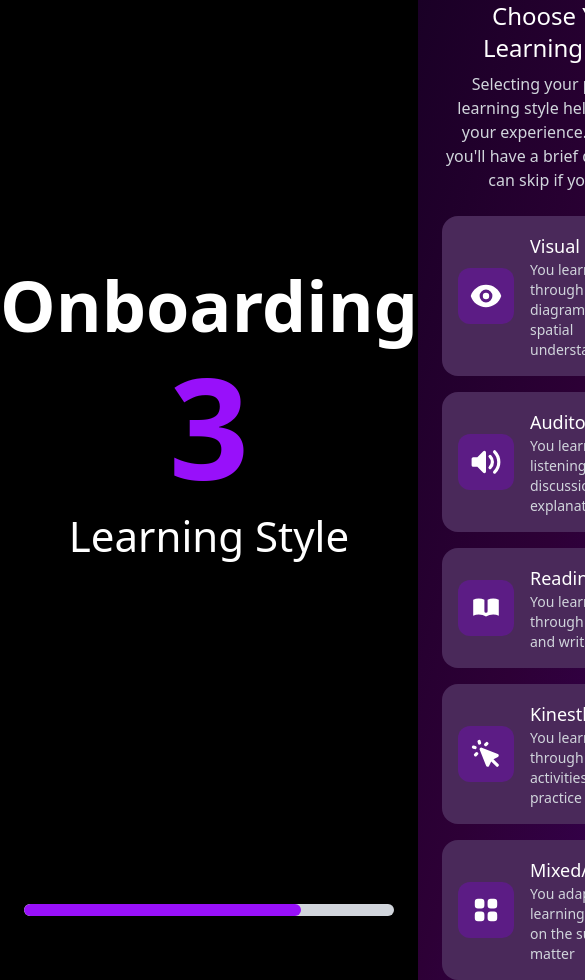
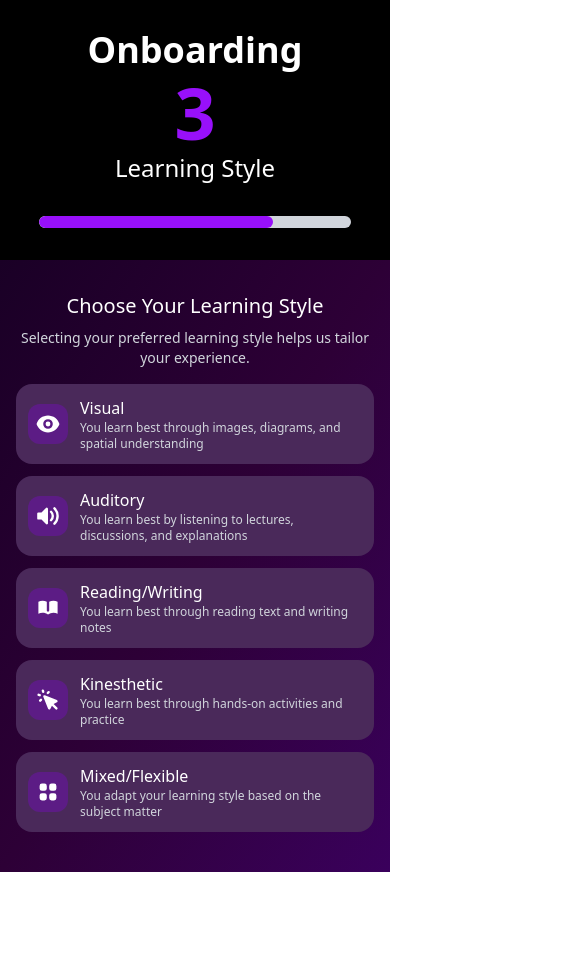
Before and after one commit to kalviumcommunity/S76_balaji_Openln, a React (Vite) app in the folder client/: page /onboarding/learning-style in a window 390 px wide. Shown: the top 980 px of the page, 585 px wide, since content can reach past the window. After the commit the page ends 872 px from the top, so only its background shows below. Built offline with nearby package versions, Linux system fonts and the light colour scheme.

Commit message:
done some ui enhansments

```diff
--- a/client/src/pages/Dashboard.jsx
+++ b/client/src/pages/Dashboard.jsx
@@ -32,7 +32,7 @@ const Dashboard = () => {
         <img
           src="/bg-ell.png"
           alt="background"
-          className="absolute inset-0 w-[1000px] opacity-40 h-[600px] blur-md object-cover md:ml-[22%] mt-22 pointer-events-none z-0"
+          className="absolute inset-0 w-[500px] opacity-40 h-[700px] blur-md object-cover md:ml-[57%] mt-8 pointer-events-none z-0"
         />
 
         {/* Card */}
@@ -73,7 +73,7 @@ const Dashboard = () => {
                 <span className="text-[#A259FF]">E</span>
                 <span className="text-white/70">D</span>
               </div>
-              <div className="w-full h-4 bg-white/30 rounded-full overflow-hidden">
+              <div className="w-full hover:bg-white/60 h-4 bg-white/30 rounded-full overflow-hidden">
                 <div
                   className="h-full bg-[#A259FF] rounded-full"
                   style={{ width: `${user.progress}%` }}
@@ -81,7 +81,7 @@ const Dashboard = () => {
               </div>
             </div>
             {/* Goal */}
-            <div className=" bg-white/15 rounded-2xl px-4 md:px-8 py-5 flex flex-col items-center">
+            <div className=" bg-white/15 rounded-2xl hover:scale-105 px-4 md:px-8 py-5 flex flex-col items-center">
               <span className="text-xl md:text-2xl font-normal text-white mb-2">Goal</span>
               <span className="text-lg md:text-xl font-medium text-[#FFD600] bg-white/10 rounded-xl px-4 py-2 w-full text-center">
                 {userGoal}
--- a/client/src/pages/OnboardingLearningStyle.jsx
+++ b/client/src/pages/OnboardingLearningStyle.jsx
@@ -4,20 +4,40 @@ import { useNavigate } from "react-router-dom";
 const learningStyles = [
 	{
 		name: "Visual",
-    description: "You learn best through images, diagrams, and spatial understanding",
+		description:
+			"You learn best through images, diagrams, and spatial understanding",
 		icon: (
-      <svg xmlns="http://www.w3.org/2000/svg" className="h-8 w-8" viewBox="0 0 20 20" fill="currentColor">
+			<svg
+				xmlns="http://www.w3.org/2000/svg"
+				className="h-6 w-6 md:h-8 md:w-8"
+				viewBox="0 0 20 20"
+				fill="currentColor"
+			>
 				<path d="M10 12a2 2 0 100-4 2 2 0 000 4z" />
-        <path fillRule="evenodd" d="M.458 10C1.732 5.943 5.522 3 10 3s8.268 2.943 9.542 7c-1.274 4.057-5.064 7-9.542 7S1.732 14.057.458 10zM14 10a4 4 0 11-8 0 4 4 0 018 0z" clipRule="evenodd" />
+				<path
+					fillRule="evenodd"
+					d="M.458 10C1.732 5.943 5.522 3 10 3s8.268 2.943 9.542 7c-1.274 4.057-5.064 7-9.542 7S1.732 14.057.458 10zM14 10a4 4 0 11-8 0 4 4 0 018 0z"
+					clipRule="evenodd"
+				/>
 			</svg>
 		),
 	},
 	{
 		name: "Auditory",
-    description: "You learn best by listening to lectures, discussions, and explanations",
+		description:
+			"You learn best by listening to lectures, discussions, and explanations",
 		icon: (
-      <svg xmlns="http://www.w3.org/2000/svg" className="h-8 w-8" viewBox="0 0 20 20" fill="currentColor">
-        <path fillRule="evenodd" d="M9.383 3.076A1 1 0 0110 4v12a1 1 0 01-1.707.707L4.586 13H2a1 1 0 01-1-1V8a1 1 0 011-1h2.586l3.707-3.707a1 1 0 011.09-.217zM14.657 2.929a1 1 0 011.414 0A9.972 9.972 0 0119 10a9.972 9.972 0 01-2.929 7.071 1 1 0 01-1.414-1.414A7.971 7.971 0 0017 10c0-2.21-.894-4.208-2.343-5.657a1 1 0 010-1.414zm-2.829 2.828a1 1 0 011.415 0A5.983 5.983 0 0115 10a5.984 5.984 0 01-1.757 4.243 1 1 0 01-1.415-1.415A3.984 3.984 0 0013 10a3.983 3.983 0 00-1.172-2.828 1 1 0 010-1.415z" clipRule="evenodd" />
+			<svg
+				xmlns="http://www.w3.org/2000/svg"
+				className="h-6 w-6 md:h-8 md:w-8"
+				viewBox="0 0 20 20"
+				fill="currentColor"
+			>
+				<path
+					fillRule="evenodd"
+					d="M9.383 3.076A1 1 0 0110 4v12a1 1 0 01-1.707.707L4.586 13H2a1 1 0 01-1-1V8a1 1 0 011-1h2.586l3.707-3.707a1 1 0 011.09-.217zM14.657 2.929a1 1 0 011.414 0A9.972 9.972 0 0119 10a9.972 9.972 0 01-2.929 7.071 1 1 0 01-1.414-1.414A7.971 7.971 0 0017 10c0-2.21-.894-4.208-2.343-5.657a1 1 0 010-1.414zm-2.829 2.828a1 1 0 011.415 0A5.983 5.983 0 0115 10a5.984 5.984 0 01-1.757 4.243 1 1 0 01-1.415-1.415A3.984 3.984 0 0013 10a3.983 3.983 0 00-1.172-2.828 1 1 0 010-1.415z"
+					clipRule="evenodd"
+				/>
 			</svg>
 		),
 	},
@@ -25,7 +45,12 @@ const learningStyles = [
 		name: "Reading/Writing",
 		description: "You learn best through reading text and writing notes",
 		icon: (
-      <svg xmlns="http://www.w3.org/2000/svg" className="h-8 w-8" viewBox="0 0 20 20" fill="currentColor">
+			<svg
+				xmlns="http://www.w3.org/2000/svg"
+				className="h-6 w-6 md:h-8 md:w-8"
+				viewBox="0 0 20 20"
+				fill="currentColor"
+			>
 				<path d="M9 4.804A7.968 7.968 0 005.5 4c-1.255 0-2.443.29-3.5.804v10A7.969 7.969 0 015.5 14c1.669 0 3.218.51 4.5 1.385A7.962 7.962 0 0114.5 14c1.255 0 2.443.29 3.5.804v-10A7.968 7.968 0 0014.5 4c-1.255 0-2.443.29-3.5.804V12a1 1 0 11-2 0V4.804z" />
 			</svg>
 		),
@@ -34,8 +59,17 @@ const learningStyles = [
 		name: "Kinesthetic",
 		description: "You learn best through hands-on activities and practice",
 		icon: (
-      <svg xmlns="http://www.w3.org/2000/svg" className="h-8 w-8" viewBox="0 0 20 20" fill="currentColor">
-        <path fillRule="evenodd" d="M6.672 1.911a1 1 0 10-1.932.518l.259.966a1 1 0 001.932-.518l-.26-.966zM2.429 4.74a1 1 0 10-.517 1.932l.966.259a1 1 0 00.517-1.932l-.966-.26zm8.814-.569a1 1 0 00-1.415-1.414l-.707.707a1 1 0 101.415 1.415l.707-.708zm-7.071 7.072l.707-.707A1 1 0 003.465 9.12l-.708.707a1 1 0 001.415 1.415zm3.2-5.171a1 1 0 00-1.3 1.3l4 10a1 1 0 001.823.075l1.38-2.759 3.018 3.02a1 1 0 001.414-1.415l-3.019-3.02 2.76-1.379a1 1 0 00-.076-1.822l-10-4z" clipRule="evenodd" />
+			<svg
+				xmlns="http://www.w3.org/2000/svg"
+				className="h-6 w-6 md:h-8 md:w-8"
+				viewBox="0 0 20 20"
+				fill="currentColor"
+			>
+				<path
+					fillRule="evenodd"
+					d="M6.672 1.911a1 1 0 10-1.932.518l.259.966a1 1 0 001.932-.518l-.26-.966zM2.429 4.74a1 1 0 10-.517 1.932l.966.259a1 1 0 00.517-1.932l-.966-.26zm8.814-.569a1 1 0 00-1.415-1.414l-.707.707a1 1 0 101.415 1.415l.707-.708zm-7.071 7.072l.707-.707A1 1 0 003.465 9.12l-.708.707a1 1 0 001.415 1.415zm3.2-5.171a1 1 0 00-1.3 1.3l4 10a1 1 0 001.823.075l1.38-2.759 3.018 3.02a1 1 0 001.414-1.415l-3.019-3.02 2.76-1.379a1 1 0 00-.076-1.822l-10-4z"
+					clipRule="evenodd"
+				/>
 			</svg>
 		),
 	},
@@ -43,7 +77,12 @@ const learningStyles = [
 		name: "Mixed/Flexible",
 		description: "You adapt your learning style based on the subject matter",
 		icon: (
-      <svg xmlns="http://www.w3.org/2000/svg" className="h-8 w-8" viewBox="0 0 20 20" fill="currentColor">
+			<svg
+				xmlns="http://www.w3.org/2000/svg"
+				className="h-6 w-6 md:h-8 md:w-8"
+				viewBox="0 0 20 20"
+				fill="currentColor"
+			>
 				<path d="M5 3a2 2 0 00-2 2v2a2 2 0 002 2h2a2 2 0 002-2V5a2 2 0 00-2-2H5zM5 11a2 2 0 00-2 2v2a2 2 0 002 2h2a2 2 0 002-2v-2a2 2 0 00-2-2H5zM11 5a2 2 0 012-2h2a2 2 0 012 2v2a2 2 0 01-2 2h-2a2 2 0 01-2-2V5zM11 13a2 2 0 012-2h2a2 2 0 012 2v2a2 2 0 01-2 2h-2a2 2 0 01-2-2v-2z" />
 			</svg>
 		),
@@ -63,19 +102,19 @@ const OnboardingLearningStyle = () => {
 	};
 
 	return (
-    <div className="min-h-screen w-full flex bg-black">
-      {/* Left: Progress & Title */}
-      <div className="flex flex-col justify-center items-center flex-1 bg-black relative">
-        <h1 className="text-white text-[70px] font-bold mb-4 mt-[-80px] leading-none">
+		<div className="min-h-screen w-full flex flex-col md:flex-row bg-black">
+			{/* Left: Progress & Title - Now top section on mobile */}
+			<div className="flex flex-col justify-center items-center py-8 md:py-0 md:flex-1 bg-black relative">
+				<h1 className="text-white text-4xl md:text-[70px] font-bold mb-2 md:mb-4 md:mt-[-80px] leading-none text-center">
 					Onboarding
 				</h1>
-        <div className="text-purple-600 text-[140px] font-bold mb-2 leading-none">
+				<div className="text-purple-600 text-7xl md:text-[140px] font-bold mb-1 md:mb-2 leading-none">
 					3
 				</div>
-        <div className="text-white text-[42px] mb-16 font-light">
+				<div className="text-white text-2xl md:text-[42px] mb-8 md:mb-16 font-light text-center">
 					Learning Style
 				</div>
-        <div className="w-[370px] h-3 bg-gray-300 rounded-full overflow-hidden absolute bottom-16">
+				<div className="w-[80%] md:w-[370px] h-3 bg-gray-300 rounded-full overflow-hidden md:absolute md:bottom-16">
 					<div
 						className="h-full bg-purple-600 rounded-full"
 						style={{ width: "75%" }}
@@ -83,35 +122,35 @@ const OnboardingLearningStyle = () => {
 				</div>
 			</div>
 
-      {/* Right: Learning Style Options */}
-      <div className="flex-1 bg-gradient-to-br from-[#1a0026] via-[#2d0036] to-[#3a005c] relative">
-        <div className="w-full h-full flex flex-col justify-center items-center px-6">
+			{/* Right: Learning Style Options - Now bottom section on mobile */}
+			<div className="flex-1 bg-gradient-to-br from-[#1a0026] via-[#2d0036] to-[#3a005c] relative pb-10 md:pb-0">
+				<div className="w-full h-full flex flex-col justify-start md:justify-center items-center px-4 md:px-6 pt-8 md:pt-0">
 					<div className="w-full max-w-md">
-            <div className="mb-6 text-center">
-              <h2 className="text-white text-2xl font-medium mb-2">
+						<div className="mb-4 md:mb-6 text-center">
+							<h2 className="text-white text-xl md:text-2xl font-medium mb-2">
 								Choose Your Learning Style
 							</h2>
-              <p className="text-gray-300">
-                Selecting your preferred learning style helps us tailor your experience.
-                After this, you'll have a brief quiz that you can skip if you wish.
+							<p className="text-gray-300 text-sm md:text-base">
+								Selecting your preferred learning style helps us tailor your
+								experience.
 							</p>
 						</div>
 
-            <div className="flex flex-col gap-4">
+						<div className="flex flex-col gap-3 md:gap-4">
 							{learningStyles.map((style) => (
 								<button
 									key={style.name}
-                  className="flex items-center gap-4 bg-[#4a295a] bg-opacity-60 hover:bg-purple-700 text-white p-4 rounded-2xl text-lg transition-colors duration-300"
+									className="flex items-center gap-3 md:gap-4 bg-[#4a295a] bg-opacity-60 hover:bg-purple-700 text-white p-3 md:p-4 rounded-2xl text-base md:text-lg transition-colors duration-300"
 									onClick={() => handleStyleSelect(style.name)}
 								>
-                  <div className="flex-shrink-0 bg-purple-800/50 p-3 rounded-xl">
+									<div className="flex-shrink-0 bg-purple-800/50 p-2 md:p-3 rounded-xl">
 										{style.icon}
 									</div>
 									<div className="text-left">
-                    <h3 className="font-medium text-lg">
+										<h3 className="font-medium text-base md:text-lg">
 											{style.name}
 										</h3>
-                    <p className="text-sm text-gray-300">
+										<p className="text-xs md:text-sm text-gray-300">
 											{style.description}
 										</p>
 									</div>
```
Also changed, not shown: client/src/pages/OnboardingGoal.jsx (+19 -19 lines), client/src/pages/OnboardingTimeCommitment.jsx (+19 -13 lines). Lines whose indentation alone changed are shown as unchanged.
